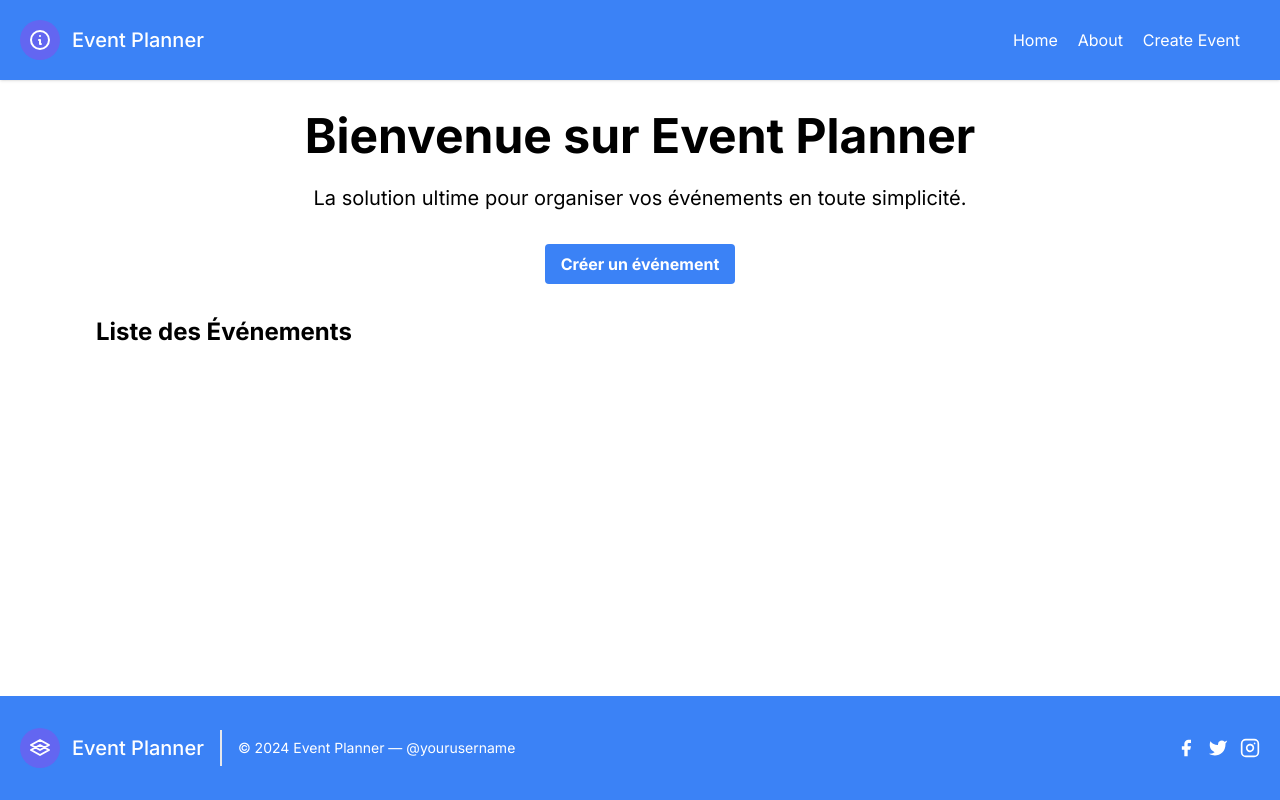
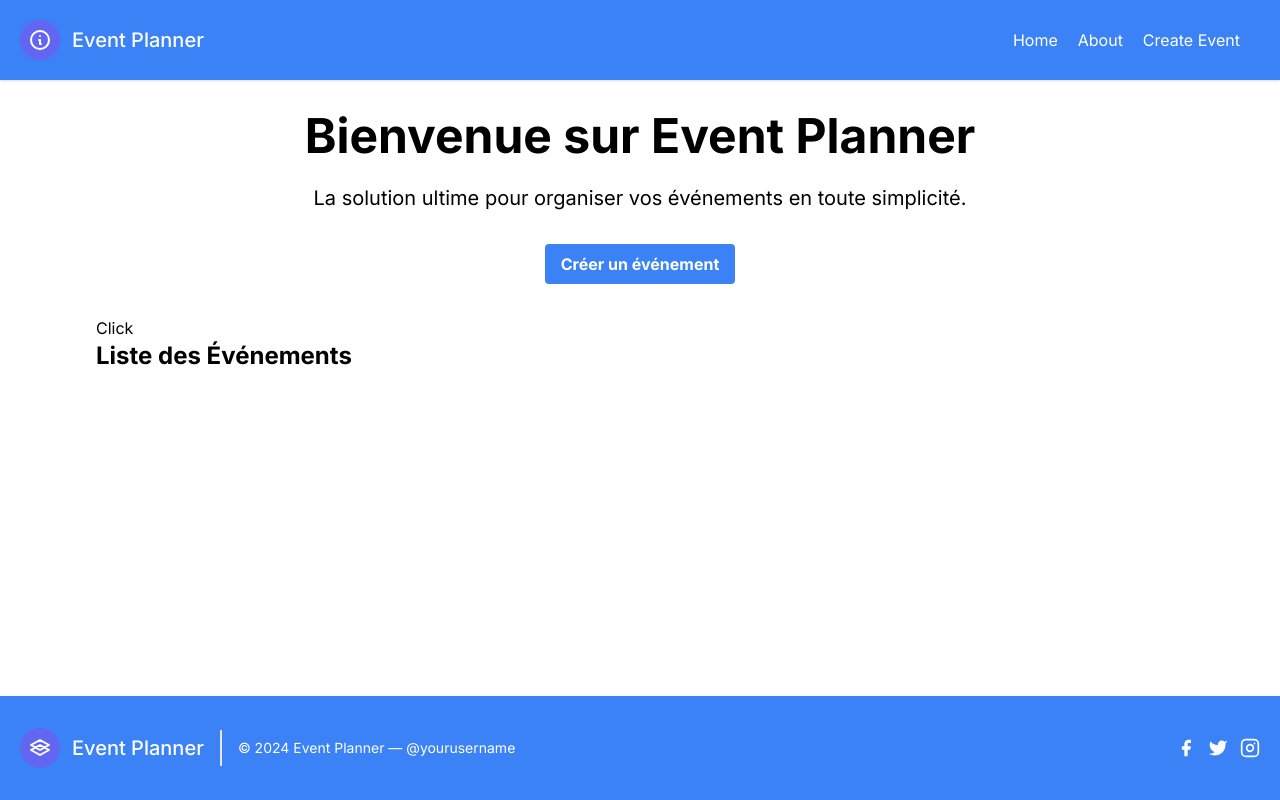
Before and after one commit to NPBouchard/my-planner-app-glo-3202-deploy, a Next.js app: page / in a window 1280 px wide. Built offline with nearby package versions, Linux system fonts and the light colour scheme.

Commit message:
added api call to eventlist

```diff
--- a/app/page.tsx
+++ b/app/page.tsx
@@ -1,3 +1,4 @@
+"use client"
 import Format from "./components/Format";
 import React from "react";
 import Link from "next/link";
--- a/app/script/EventList.tsx
+++ b/app/script/EventList.tsx
@@ -1,8 +1,35 @@
+"use client"
+import React, {useState} from "react";
+
+
+
 export default async function EventList(): Promise<JSX.Element> {
     const userID = 1;
+    const [events, setEvents] = useState(null)
+
+    const loadEvents = async () => {
+        try {
+            const res = await fetch(`https://my-planner-app-glo-3202-deploy.vercel.app/api/events/${userID}`, {
+              method: 'GET',
+              headers: {
+                'content-type': 'application/json'
+              }
+            })
+            console.log(res)
+            if(res.ok){
+              console.log("Yeai!")
+            }else{
+              console.log("Oops! Something is wrong.")
+            }
+          } catch (error) {
+              console.log(error)
+          }
+      }
+
 
   return (
     <div className="container mx-auto px-4 py-8">
+        <button onClick={loadEvents}>Click</button>
   <h2 className="text-2xl font-bold mb-4">Liste des Événements</h2>
   <div className="grid grid-cols-5 gap-4">
     {/* {rows.map((event: any, index: any) => (
```
